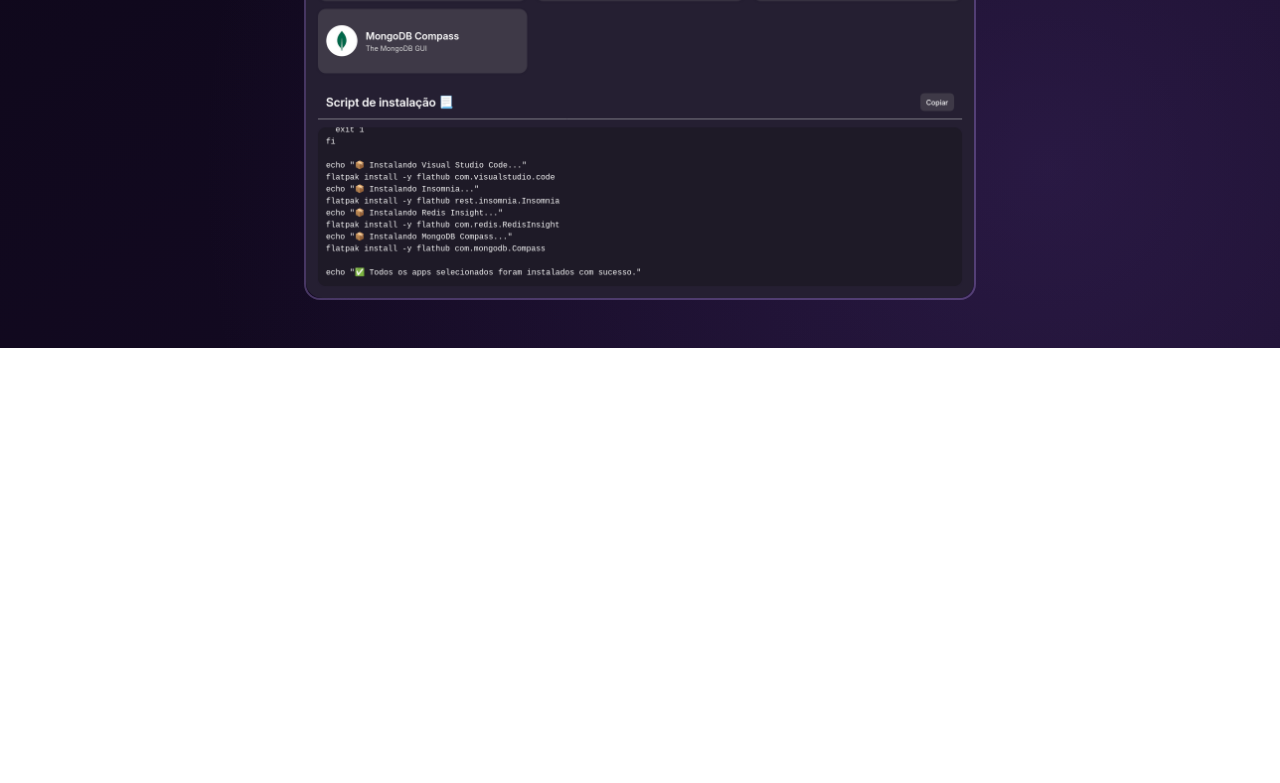
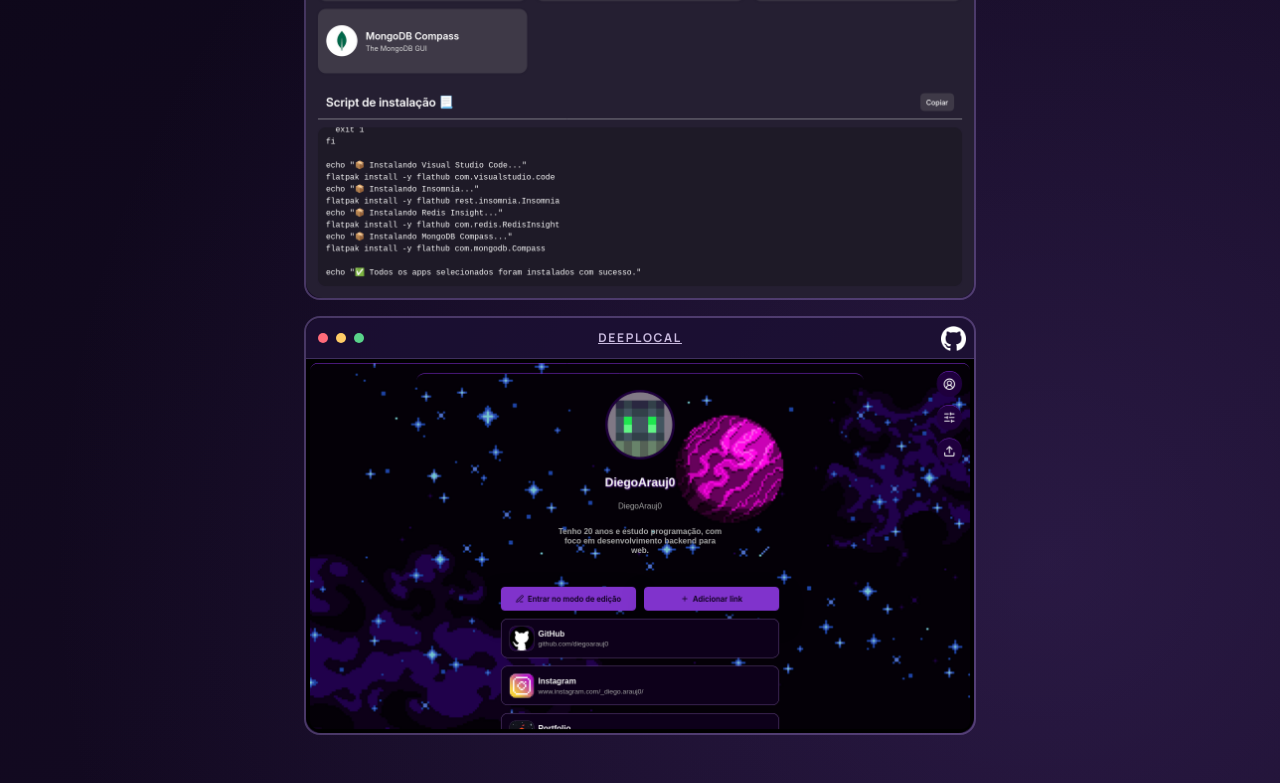
Before and after one commit to diegoarauj0/diegoarauj0.github.io, a React (Vite) app: page / in a window 1280 px wide. Shown: the part 1447-2230 px from the top of the page. Before the commit the page ends 1795 px from the top, so only its background shows below. Built offline with nearby package versions, Linux system fonts and the light colour scheme.

Commit message:
adiciona deeplocal na lista de projetos

```diff
--- a/src/components/projects.component.tsx
+++ b/src/components/projects.component.tsx
@@ -17,6 +17,12 @@
       src: "/screenshots/flatinstall.png",
       github: "https://github.com/diegoarauj0/flatInstall-web",
     },
+    {
+      name: "deeplocal",
+      href: "https://web.deeplocal.qzz.io/",
+      src: "/screenshots/deeplocal.png",
+      github: "https://github.com/diegoarauj0/deeplocal-client"
+    }
   ];
 
   return (
```
Also changed, not shown: public/screenshots/deeplocal.png (added), 1 other file (tests, documents, lock files or other folders).
